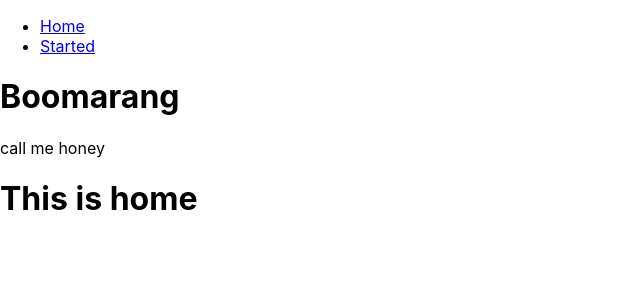
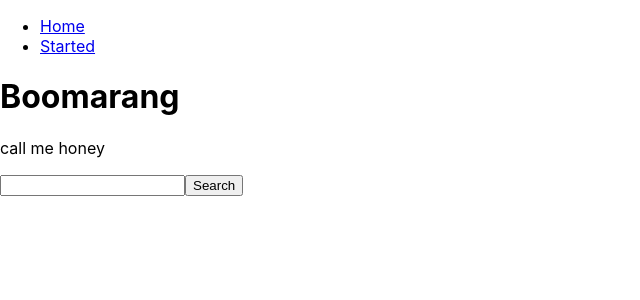
Before and after one commit to Gibberlin/Movies, a React (Create React App) app: page / in a window 1280 px wide. Shown: the top 300 px of the page, without its empty margins (0-640 px from the left). Built offline with nearby package versions, Linux system fonts and the light colour scheme.

Commit message:
added search and fetch results

```diff
--- a/src/components/Home.js
+++ b/src/components/Home.js
@@ -1,11 +1,36 @@
-import React from 'react';
+import React, { useState } from 'react';
 import MainPageLayout from './MainPageLayout';
 
 const Home = () => {
+  const [input, setinput] = useState('');
+
+  const inputOnChange = ev => setinput(ev.target.value);
+
+  const onSearch = () => {
+    fetch(`http://api.tvmaze.com/search/shows?q=${input}`)
+      .then(r => r.json())
+      .then(results => {
+        console.log(results);
+      });
+  };
+  const onKeyDown = ev => {
+    if (ev.keyCode === 13) {
+      onSearch();
+    }
+  };
+
   return (
     <div>
       <MainPageLayout>
-        <h1>This is home</h1>
+        <input
+          type="text"
+          onChange={inputOnChange}
+          onKeyDown={onKeyDown}
+          value={input}
+        />
+        <button type="button" onClick={onSearch}>
+          Search
+        </button>
       </MainPageLayout>
     </div>
   );
```
